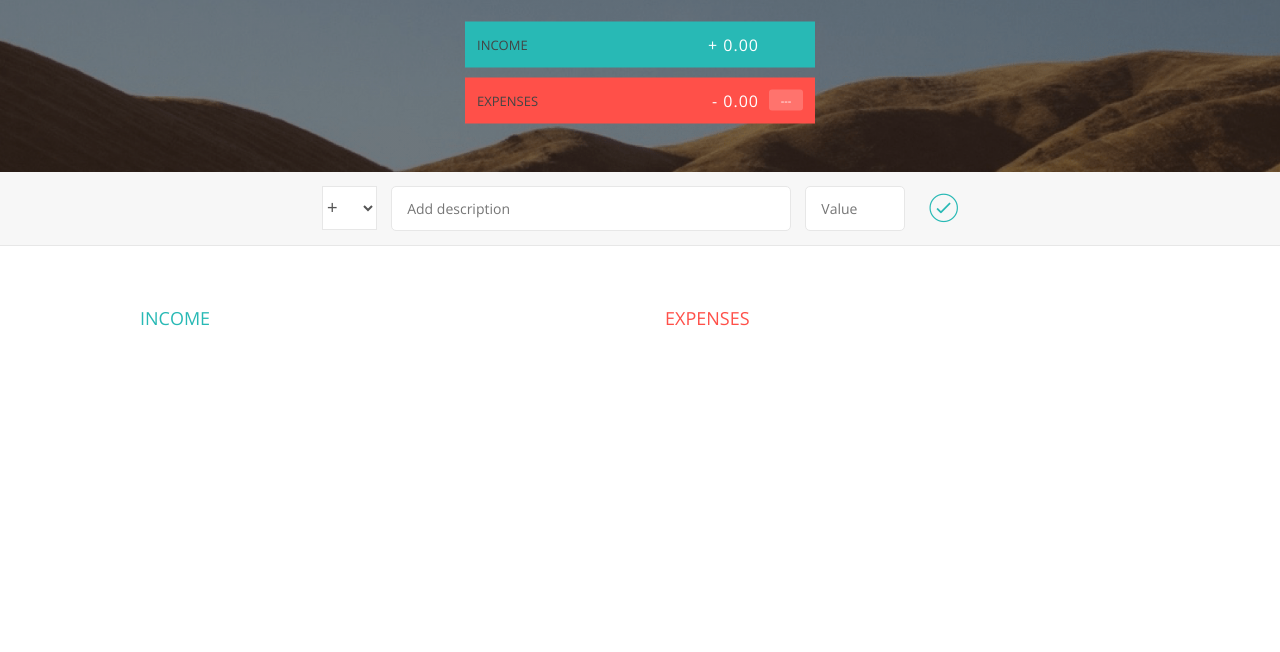
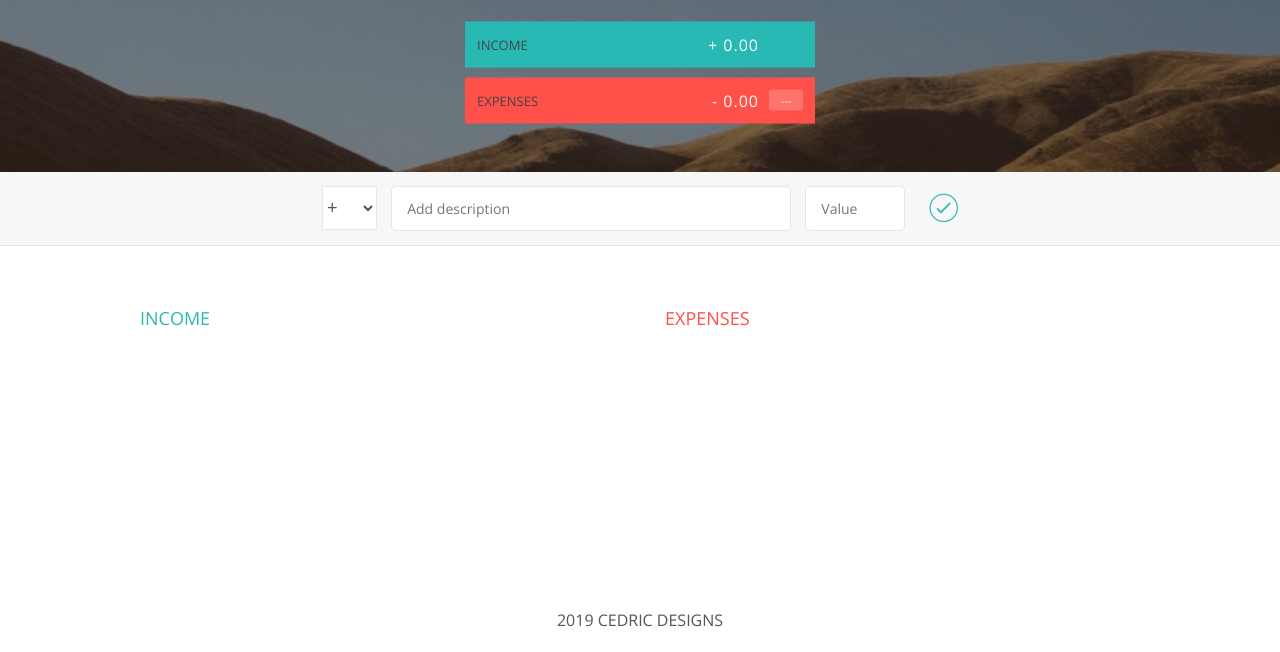
Before and after one commit to cedriclemercier/budgety, a plain HTML site: page index.html in a window 1280 px wide. Shown: the part 148-800 px from the top of the page. Drawn offline with nearby package versions, Linux system fonts and the light colour scheme.

Commit message:
add my name

```diff
--- a/index.html
+++ b/index.html
@@ -123,6 +123,10 @@
                 </div>
             </div>
 
+            <div class="footer">
+                <p> 2019 CEDRIC DESIGNS</p>
+            </div>
+
 
         </div>
 
--- a/style.css
+++ b/style.css
@@ -184,6 +184,14 @@ body {
 
 .add__btn:focus { outline: none; }
 
+
+.footer {
+    position: absolute;
+    bottom: 10px;
+    left: 50%;
+    transform: translate(-50%, -50%);
+}
+
 /***** LISTS *****/
 .container {
     width: 1000px;
```
